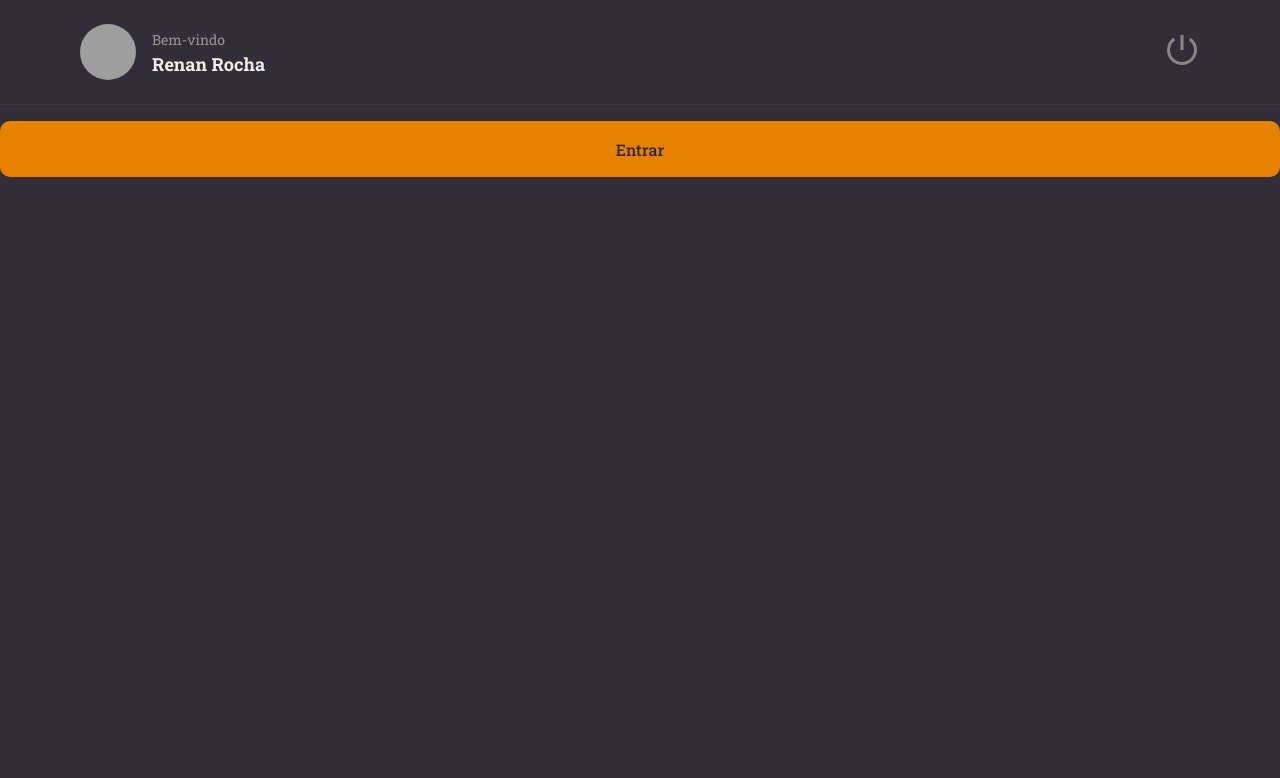
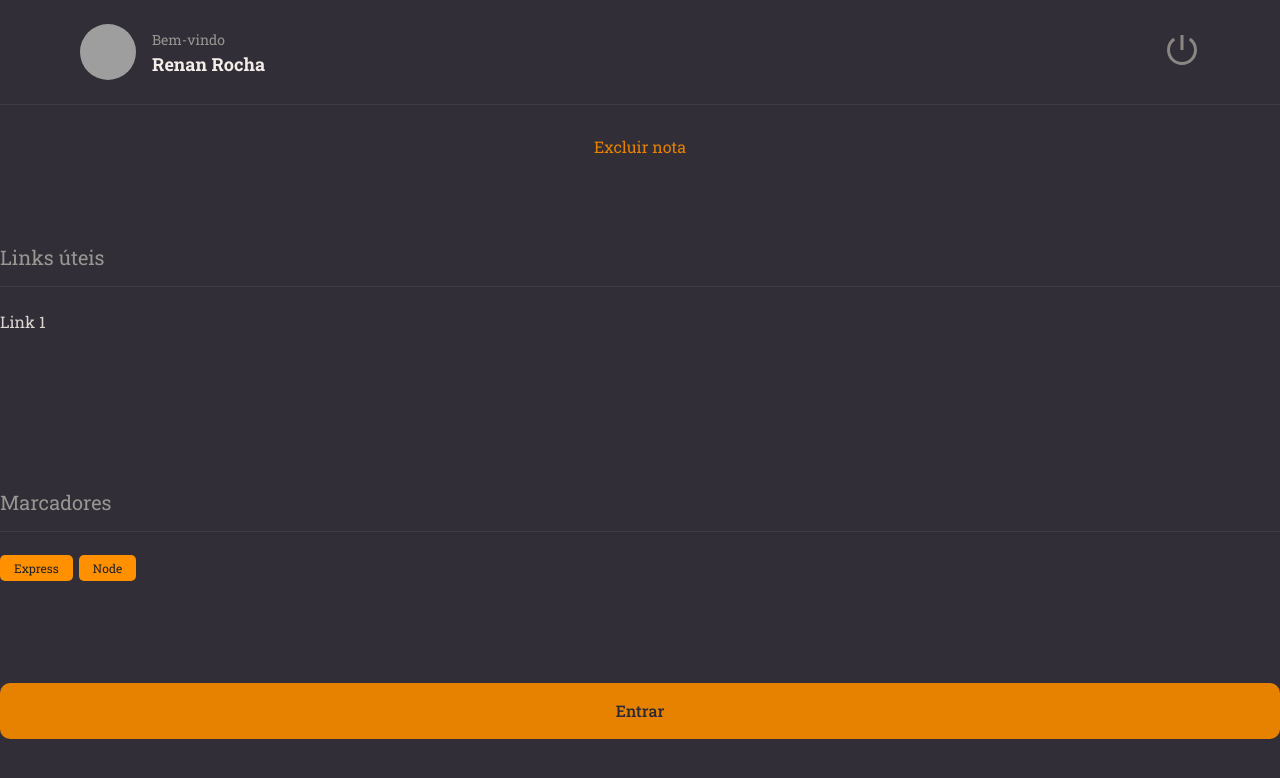
Before and after one commit to renanr0cha/rocket-notes-front, a React (Vite) app: page / in a window 1280 px wide. Shown: the top 778 px of the page. Built offline with nearby package versions, Linux system fonts and the light colour scheme; grey boxes are pictures that could not be loaded.

Commit message:
rest of section, tags, ghost button done

```diff
--- /dev/null
+++ b/src/components/ButtonText/index.jsx
@@ -0,0 +1,12 @@
+import { Container } from "./styles";
+
+export function ButtonText({ title, ...rest}) {
+  return(
+    <Container
+      type="button"
+      {...rest}
+    >
+      {title}
+    </Container>
+  )
+}
--- /dev/null
+++ b/src/components/ButtonText/styles.js
@@ -0,0 +1,9 @@
+import styled from "styled-components";
+
+export const Container = styled.button`
+  background: none;
+  color: ${({ theme }) => theme.COLORS.ORANGE};
+
+  border: none;
+  font-size: 1.6rem;
+`
--- a/src/components/Header/styles.js
+++ b/src/components/Header/styles.js
@@ -2,7 +2,7 @@ import styled from "styled-components";
 
 export const Container = styled.header`
   grid-area: header;
-  height: 105px;
+  height: 10.5rem;
   width: 100%;
 
   border-bottom-width: 1px;
@@ -11,7 +11,7 @@ export const Container = styled.header`
 
   display: flex;
   justify-content: space-between;
-  padding: 0 80px;
+  padding: 0 8rem;
 `
 
 export const Profile = styled.div`
@@ -19,8 +19,8 @@ export const Profile = styled.div`
   align-items: center;
 
   > img {
-    width: 56px;
-    height: 56px;
+    width: 5.6rem;
+    height: 5.6rem;
     border-radius: 50%;
   }
 
@@ -28,16 +28,16 @@ export const Profile = styled.div`
     display: flex;
     flex-direction: column;
 
-    margin-left: 16px;
-    line-height: 24px;
+    margin-left: 1.6rem;
+    line-height: 2.4rem;
 
     span {
-      font-size: 14px;
+      font-size: 1.4rem;
       color: ${({ theme }) => theme.COLORS.GRAY_100};
     }
 
     strong {
-      font-size: 18px;
+      font-size: 1.8rem;
       color: ${({ theme }) => theme.COLORS.WHITE};
     }
   }
@@ -49,6 +49,6 @@ export const Logout = styled.button`
 
   > svg {
     color: ${({ theme }) => theme.COLORS.GRAY_100};
-    font-size: 36px;
+    font-size: 3.6rem;
   }
 `
--- a/src/components/Section/styles.js
+++ b/src/components/Section/styles.js
@@ -0,0 +1,18 @@
+import styled from "styled-components";
+
+export const Container = styled.section`
+  margin: 5.6rem 0 2.8rem;
+
+  > h2 {
+    border-bottom-width: 1px;
+    border-bottom-style: solid;
+    border-bottom-color: ${({ theme }) => theme.COLORS.BACKGROUND_700};
+
+    padding-bottom: 1.6rem;
+    margin-bottom: 2.4rem;
+
+    color: ${({ theme }) => theme.COLORS.GRAY_100};
+    font-size: 2rem;
+    font-weight: 400;
+  }
+`
--- /dev/null
+++ b/src/components/Tag/index.jsx
@@ -0,0 +1,9 @@
+import { Container } from "./styles";
+
+export function Tag({ title }) {
+  return(
+    <Container>
+      {title}
+    </Container>
+  )
+}
--- /dev/null
+++ b/src/components/Tag/styles.js
@@ -0,0 +1,10 @@
+import styled from "styled-components";
+
+export const Container = styled.span`
+  font-size: 1.2rem;
+  padding: 0.5rem 1.4rem;
+  border-radius: 0.5rem;
+  margin-right: 0.6rem;
+  color: ${({ theme }) => theme.COLORS.BACKGROUND_900};
+  background-color: ${({ theme }) => theme.COLORS.ORANGE};
+`
--- a/src/pages/Details/index.jsx
+++ b/src/pages/Details/index.jsx
@@ -1,12 +1,32 @@
-import { Container } from "./styles"
+import { Container, Links } from "./styles"
 import { Button } from "../../components/Button"
 import { Header } from "../../components/Header"
+import { Section } from "../../components/Section"
+import { Tag } from "../../components/Tag"
+import { ButtonText } from "../../components/ButtonText"
 
 export function Details() {
   return(
     <Container>
       <Header />
 
+      <ButtonText title="Excluir nota">
+
+      </ButtonText>
+
+      <Section title="Links úteis">
+        <Links>
+          <li>
+            <a href="http://">Link 1</a>
+          </li>
+          <li></li>
+        </Links>
+      </Section>
+
+      <Section title="Marcadores">
+        <Tag title="Express"></Tag>
+        <Tag title="Node"></Tag>
+      </Section>
       <Button title="Entrar" />
     </Container>
   )
--- a/src/pages/Details/styles.js
+++ b/src/pages/Details/styles.js
@@ -10,3 +10,15 @@ export const Container = styled.div`
   "header"
   "content";
 `
+
+export const Links = styled.ul`
+  list-style: none;
+
+  > li {
+    margin-top: 1.2rem;
+
+    a {
+      color: ${({ theme }) => theme.COLORS.WHITE}
+    }
+  }
+`
--- a/src/styles/global.js
+++ b/src/styles/global.js
@@ -1,6 +1,10 @@
 import { createGlobalStyle } from "styled-components";
 
 export default createGlobalStyle`
+
+  :root {
+    font-size: 62.5%;
+  }
   * {
     margin: 0;
     padding: 0;
```
